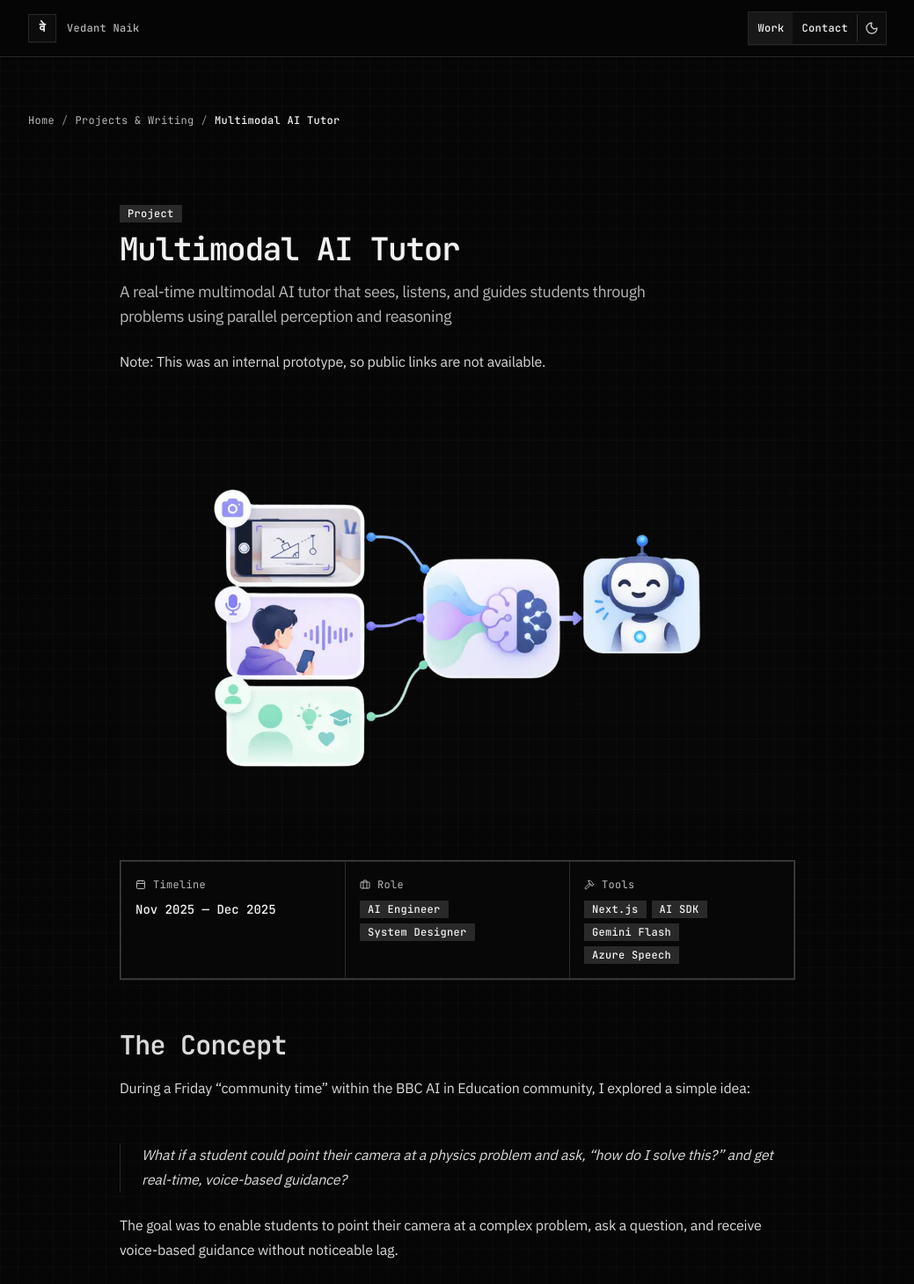
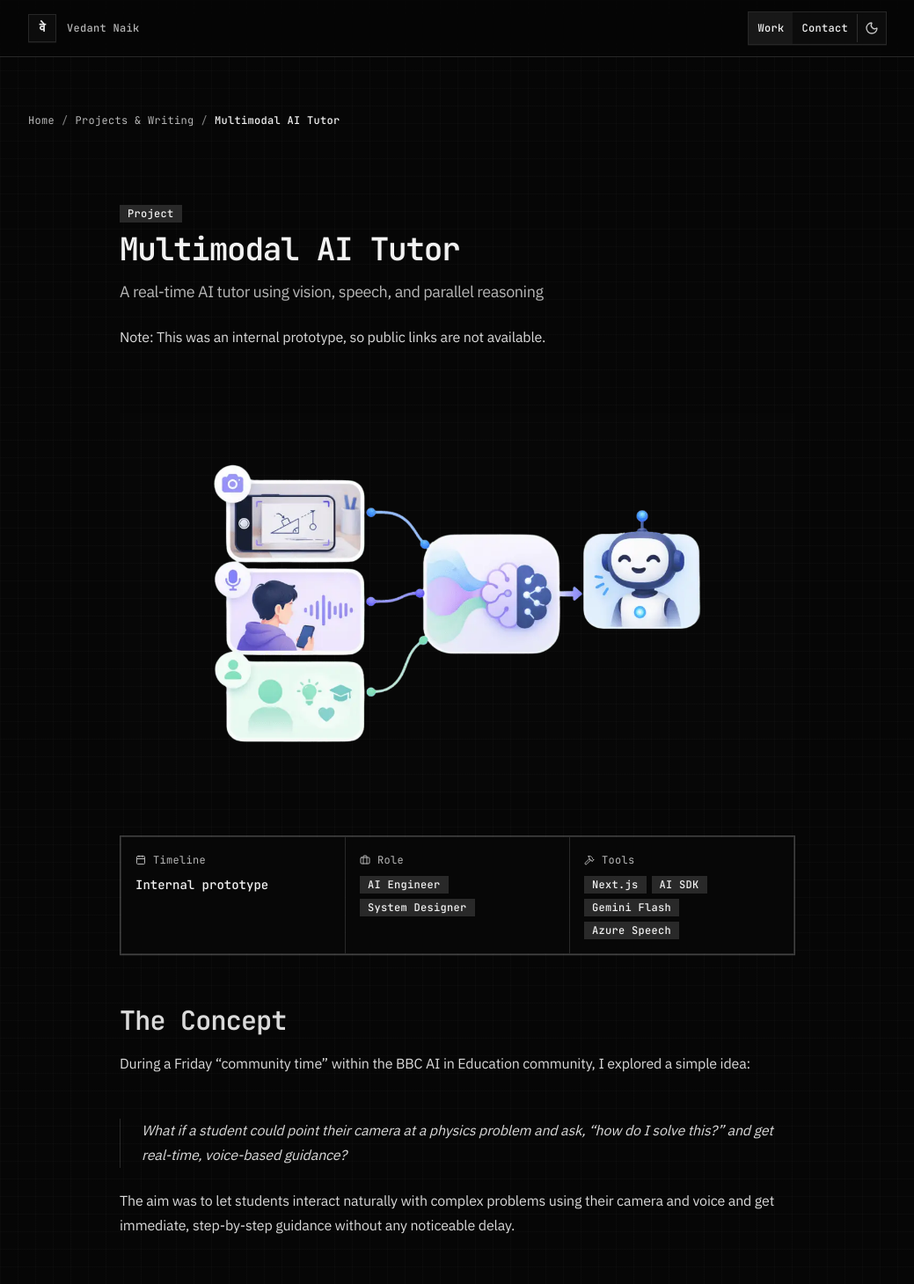
Before and after one commit to vedantnaik19/vedantnaik19.github.io, a Next.js app: page /posts/002 in a window 1280 px wide. Shown: the top 1460 px of the page at 88% size, without its empty margins (120-1159 px from the left). Built offline with nearby package versions, Linux system fonts and the light colour scheme.

Commit message:
refine content

```diff
--- a/content/001.mdx
+++ b/content/001.mdx
@@ -73,7 +73,7 @@ export const outcomeImages = [1, 2, 3, 4];
 
 
 ### Overview
-Hover Mobility is a dock-based e-bike rental platform addressing first- and last-mile connectivity on Indian university campuses. Founded in 2019, my co-founders and I built a mobile-first solution that enables students to easily locate, rent, and ride electric bikes across large, often fragmented campus environments.
+Hover Mobility is a dock-based e-bike rental platform addressing first- and last-mile connectivity on Indian university campuses. My co-founders and I built a mobile-first solution that enables students to easily locate, rent, and ride electric bikes across large, often fragmented campus environments.
 
 As technical co-founder, I led end-to-end engineering across mobile, backend, and IoT systems. I built the core platform using Flutter and Node.js, designed resilient APIs with an offline BLE fallback for low-connectivity scenarios, managed AWS infrastructure for scale, and collaborated with hardware partners to integrate secure IoT devices.
 
@@ -116,8 +116,8 @@ Behind the scenes, a Flutter app, Node.js backend, and IoT-enabled bikes work to
 
 ### System Architecture
 
-Given a lean team, the architecture prioritized simplicity and fault tolerance.
-I designed the system around an event-driven architecture, with a Node.js backend as the single source of truth, and emphasized idempotent operations to handle unreliable campus networks.
+Given a lean team, the architecture prioritised simplicity and fault tolerance.
+I designed the system around an event-driven architecture, with a Node.js backend as the single source of truth, and emphasised idempotent operations to handle unreliable campus networks.
 
 The diagram below illustrates how the mobile app, backend, and IoT-enabled bikes interact within the system.
 
--- a/content/002.mdx
+++ b/content/002.mdx
@@ -57,8 +57,7 @@ During a Friday “community time” within the BBC AI in Education community, I
 
 > What if a student could point their camera at a physics problem and ask, “how do I solve this?” and get real-time, voice-based guidance?
 
-The goal was to enable students to point their camera at a complex problem, ask a question, and receive voice-based guidance without noticeable lag.
-
+The aim was to let students interact naturally with complex problems using their camera and voice and get immediate, step-by-step guidance without any noticeable delay.
 
 #### My Role
 
--- a/content/003.mdx
+++ b/content/003.mdx
@@ -38,7 +38,7 @@ export const tools = "Flutter, Android";
 
 ### Overview
 
-FilmArtsy is a social platform for film professionals to showcase work, build credibility, and collaborate on projects. It combines elements of LinkedIn and creative portfolios tailored specifically for the film industry.
+FilmArtsy is a professional network for film crews, creators, and collaborators to showcase work, build credibility, and connect on projects. It combines elements of LinkedIn and creative portfolios for the needs of film-industry workflows.
 
 <figure className="flex flex-col gap-2 mx-auto max-w-3xl w-full">
     <div className="relative aspect-video w-full overflow-hidden">
@@ -62,6 +62,7 @@ FilmArtsy is a social platform for film professionals to showcase work, build cr
 - Collaborated closely with UI/UX designers to implement polished, responsive interfaces.
 - Partnered with product managers to refine feature scope and optimise user flows.
 - Integrated RESTful backend APIs in tandem with backend engineers to ensure seamless data delivery.
+- Helped move the product from concept to a usable mobile app with profiles, feeds, and collaboration workflows.
 
 
 ### Key Technical Challenges
--- a/lib/posts.ts
+++ b/lib/posts.ts
@@ -20,16 +20,16 @@ export const posts: Post[] = [
   {
     title: "Multimodal AI Tutor",
     description:
-      "A real-time multimodal AI tutor that sees, listens, and guides students through problems using parallel perception and reasoning",
+      "A real-time AI tutor using vision, speech, and parallel reasoning",
     slug: "002",
     category: "Project",
-    timeline: "Nov 2025 — Dec 2025",
+    timeline: "Internal prototype",
     heroImage: "/assets/002/cover.webp",
   },
   {
     title: "FilmArtsy",
     description:
-      "A social media platform designed specifically for film industry professionals",
+      "A professional network for film crews, creators, and collaborators",
     slug: "003",
     category: "Project",
     timeline: "May 2019 — Jun 2020",
```
